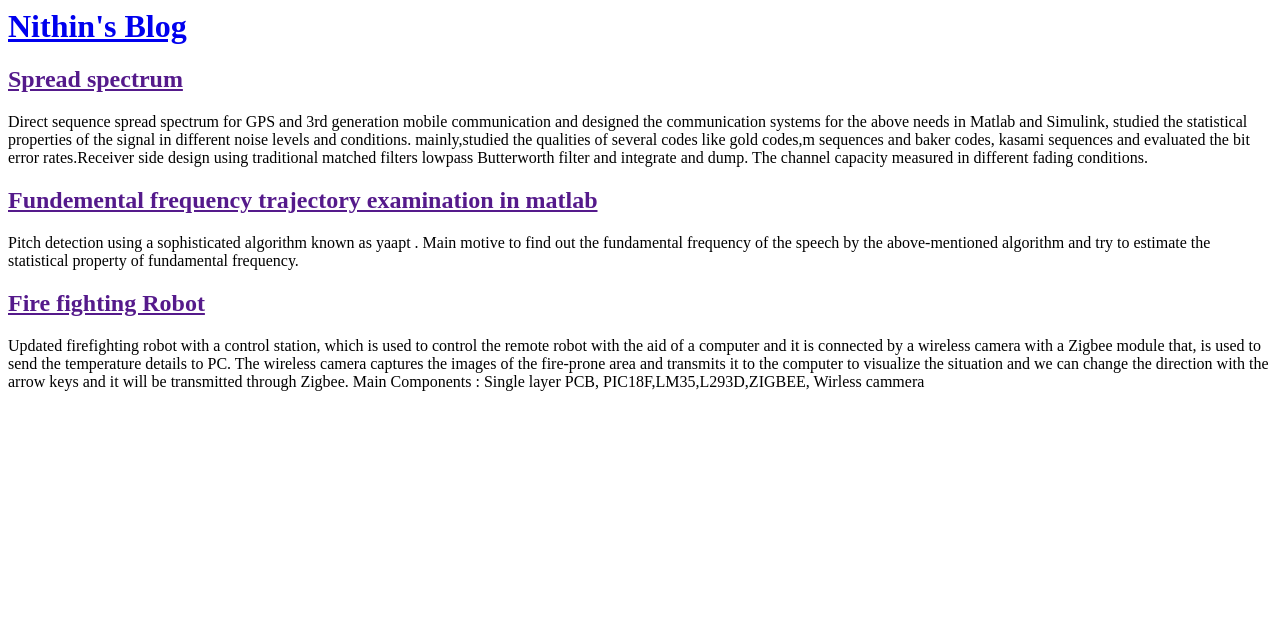
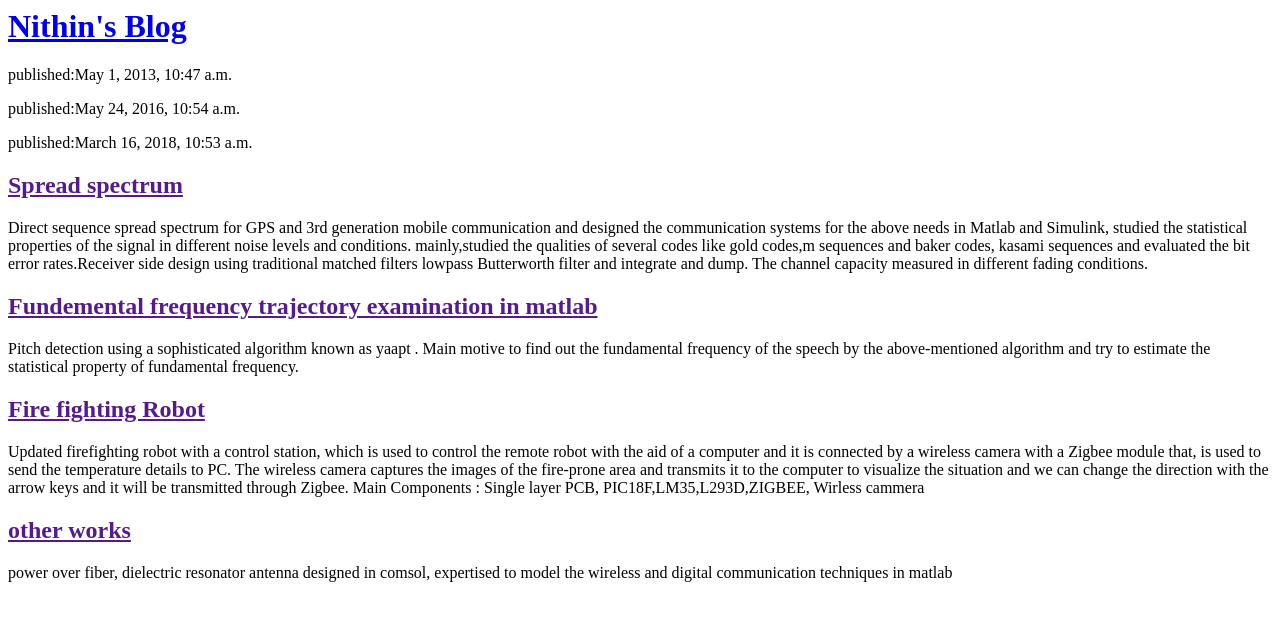
Before and after one commit to nithinmanuel/my-first-blog, a Django app: page / in a window 1280 px wide. Shown: the top 621 px of the page. Run offline with Django 3.2, Linux system fonts and the light colour scheme; data comes from the database, SQL or seed files in the repository; both versions use the stored data as it was after the commit.

Commit message:
modifications on templelates.

```diff
--- a/blog/models.py
+++ b/blog/models.py
@@ -3,7 +3,7 @@ from django.utils import timezone
 
 
 class Post(models.Model):
-	author = models.ForeignKey('auth.User', on_delete=models.CASCADE)
+	author = models.ForeignKey('auth.User', on_delete=models.CASCADE) # the idea is we have attributies in the left and rught side we have the models.data type
 	title = models.CharField(max_length=200)
 	text = models.TextField()
 	created_date = models.DateTimeField(default=timezone.now)
@@ -16,4 +16,4 @@ class Post(models.Model):
 	def _str_(self):
 		   return self.title
 
-# Create your models here.
+# Create your models here., in the model we just create model with attributes , the entries are here author,title, text are the attributes., the model named post should be like this
--- a/blog/templates/blog/post_list.html
+++ b/blog/templates/blog/post_list.html
@@ -6,6 +6,12 @@
       <div>
          <h1><a href = "/">Nithin's Blog</a></h1>
          </div>
+         {% for post in posts %}
+         <div>
+         	<p>published:{{post.published_date}}</p>
+
+         </div>
+         {% endfor %}
 
          <div>
          <h2><a href="">Spread spectrum</a></h2>
@@ -31,6 +37,11 @@
             transmits it to the computer to visualize the situation and we can change the direction with the arrow keys and it will be transmitted through Zigbee.
             Main Components : Single layer PCB, PIC18F,LM35,L293D,ZIGBEE, Wirless cammera</p>
             </div>
+            </div>
+             <h2><a href="">other works</a></h2>
+             <p>power over fiber, dielectric resonator antenna designed in comsol, expertised to model the wireless and digital communication techniques in matlab </p>
+             </div>
+
 
 
 
--- a/blog/views.py
+++ b/blog/views.py
@@ -1,5 +1,10 @@
 from django.shortcuts import render
+from django.utils import timezone
+from .models import Post
 def post_list(request):
-	return render(request, 'blog/post_list.html',{})
+	posts=Post.objects.filter(published_date__lte=timezone.now()).order_by('published_date')
+	return render(request, 'blog/post_list.html',{'posts':posts}) # this view is to get the data from database
 
 # Create your views here.
+# the items writting in the views are actions(function) that is need to perform on the data , the data might need to write to data base or to retrive
+# from the data base or to delete, update so on , here we have request , in the request we have the data to arrange.
--- a/mysite/urls.py
+++ b/mysite/urls.py
@@ -20,5 +20,5 @@ from django.contrib import admin
 
 urlpatterns = [
     url(r'^admin/', admin.site.urls),
-    url(r'', include('blog.urls')),
+    url(r'', include('blog.urls')), #blog.url is the app
 ]
```
Also changed, not shown: db.sqlite3.
